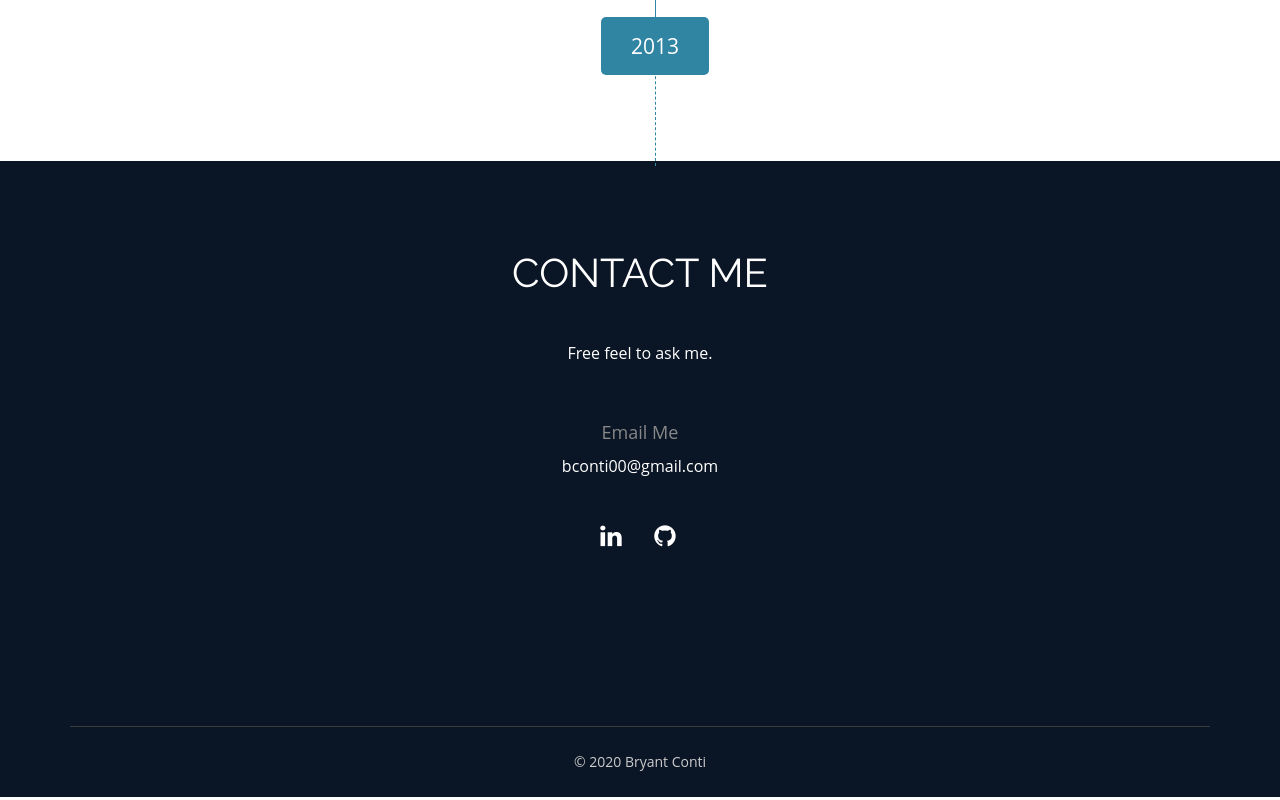
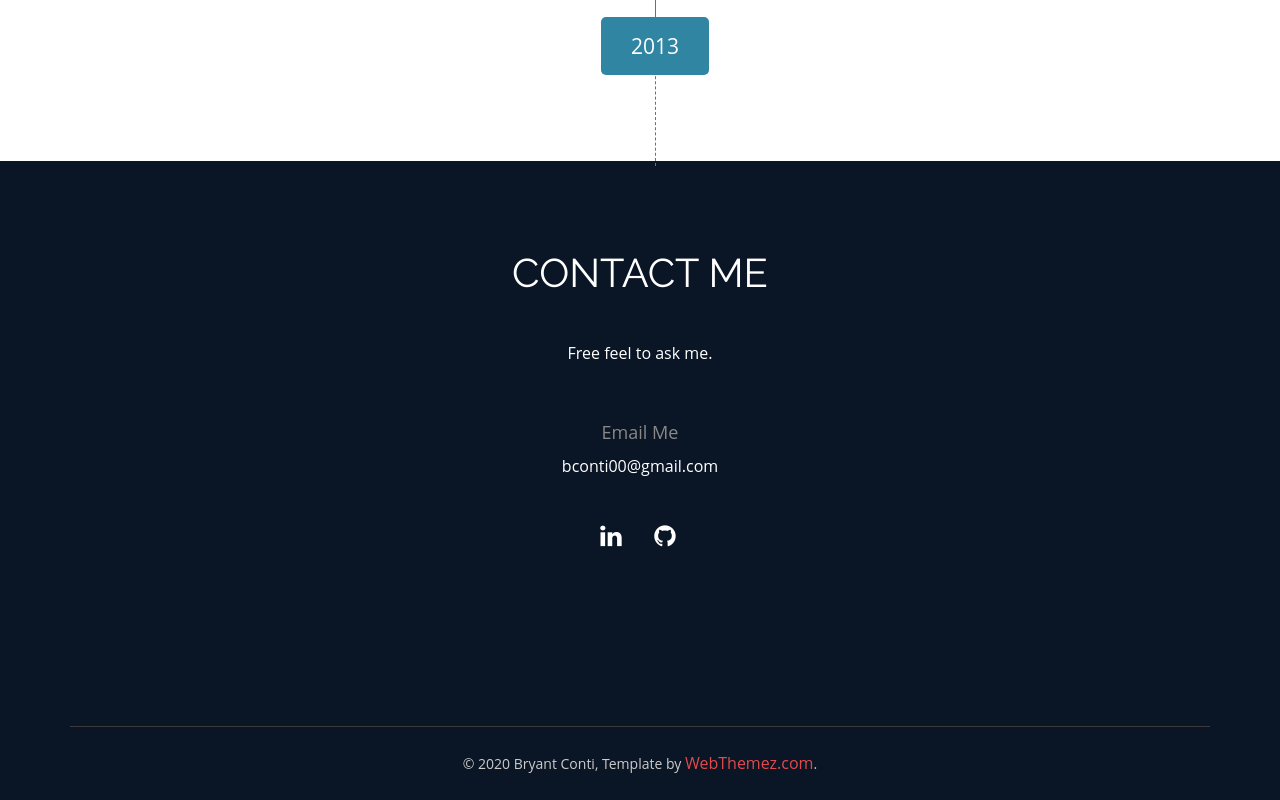
Before and after one commit to bconti123/cloud_resume_challenge_frontend, a React (Create React App) app: page / in a window 1280 px wide. Shown: the part 5768-6568 px from the top of the page. Built offline with nearby package versions, Linux system fonts and the light colour scheme; no server answers.

Commit message:
Update contact

```diff
--- a/src/components/contact.component.js
+++ b/src/components/contact.component.js
@@ -68,7 +68,7 @@ export default class Contact extends Component {
 
                 </div>
                 <div className="container">
-                    <div className="footer_bottom"><span>© 2020 Bryant Conti </span> </div>
+                    <div className="footer_bottom"><span>© 2020 Bryant Conti, Template by <a href="http://webthemez.com">WebThemez.com</a>. </span> </div>
                 </div>
             </footer>
         )
```
